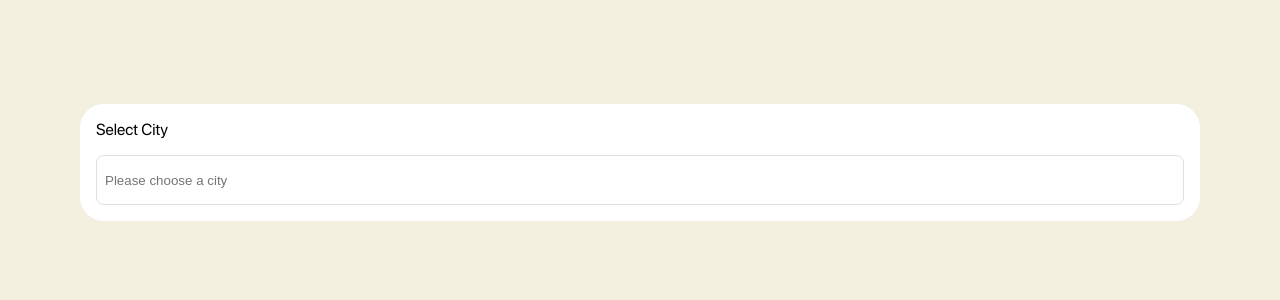
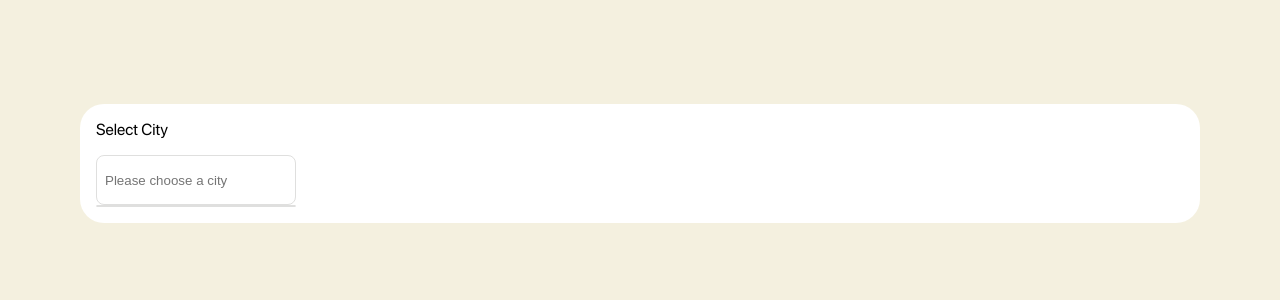
Before and after one commit to Alexander-ilyin3/weather_app, a React (Create React App) app: page / in a window 1280 px wide. Shown: the top 300 px of the page. Built offline with nearby package versions, Linux system fonts and the light colour scheme.

Commit message:
feat: autocomplete, cities fetch

```diff
--- a/craco.config.js
+++ b/craco.config.js
@@ -7,6 +7,7 @@ module.exports = {
       '@components': path.resolve(__dirname, 'src/components'),
       '@features': path.resolve(__dirname, 'src/features'),
       '@pages': path.resolve(__dirname, 'src/pages'),
+      '@utils': path.resolve(__dirname, 'src/utils'),
     },
   },
 };
--- a/src/components/Autocomplete/Autocomplete.module.scss
+++ b/src/components/Autocomplete/Autocomplete.module.scss
@@ -3,7 +3,11 @@
 .Root {
   display: flex;
   flex-direction: column;
-  gap: 16px;
+  width: 200px;
+
+  label {
+    margin-bottom: 16px;
+  }
 
   input {
     min-height: 48px;
@@ -16,4 +20,16 @@
 
     color: $gray-800;
   }
+
+  & > div {
+    border: 1px solid $gray-100;
+    border-radius: $border_radius_8;
+
+
+    .RenderItemContainer {
+      @include on-click-coloristic($main_blue);
+      padding: 12px 16px;
+      border-radius: $border-radius-8;
+    }
+  }
 }
--- a/src/components/Autocomplete/Autocomplete.tsx
+++ b/src/components/Autocomplete/Autocomplete.tsx
@@ -2,18 +2,34 @@ import React from 'react';
 
 import s from './Autocomplete.module.scss';
 
-type PropTypes = {
+type PropTypes<T> = {
   label?: string;
   value: string;
   onChange: (value: string) => void;
   placeholder?: string;
+  autocompleteData: T[];
+  RenderItem: React.FC<T>;
 };
 
-export const Autocomplete: React.FC<PropTypes> = ({ label, value, onChange, placeholder }) => {
+export const Autocomplete = <T,>({
+  label,
+  value,
+  onChange,
+  placeholder,
+  autocompleteData,
+  RenderItem,
+}: PropTypes<T>) => {
   return (
     <div className={s.Root}>
       {label && <label htmlFor="autocomplete">{label}</label>}
       <input id="autocomplete" placeholder={placeholder} value={value} onChange={(e) => onChange(e.target.value)} />
+      <div>
+        {autocompleteData.map((props, i) => (
+          <div className={s.RenderItemContainer} key={i}>
+            <RenderItem key={i} {...props} />
+          </div>
+        ))}
+      </div>
     </div>
   );
 };
--- a/src/components/Header/Header.tsx
+++ b/src/components/Header/Header.tsx
@@ -1,14 +1,19 @@
 import React, { useState } from 'react';
 
+import { useThrottle } from '@utils/withThrottle';
+
 import { Autocomplete } from '../Autocomplete/Autocomplete';
-import { Button } from '../Button/Button';
-
-import styles from './Header.module.scss';
+import { useGetCities } from './hooks/useGetCities';
 
 type PropTypes = {};
 
 export const Header: React.FC<PropTypes> = () => {
   const [value, setValue] = useState('');
+  const throtteledValue = useThrottle(value);
+
+  // TODO: remove test data
+  // const cities: { name: string }[] = [{ name: 'One' }, { name: 'Two' }, { name: 'Three' }]; //useGetCities(throtteledValue);
+  const cities = useGetCities(throtteledValue);
 
   return (
     <Autocomplete
@@ -16,6 +21,10 @@ export const Header: React.FC<PropTypes> = () => {
       placeholder="Please choose a city"
       value={value}
       onChange={(string) => setValue(string)}
+      autocompleteData={cities}
+      RenderItem={({ name }) => {
+        return <div>{name}</div>;
+      }}
     />
   );
 };
--- /dev/null
+++ b/src/components/Header/hooks/useGetCities.ts
@@ -0,0 +1,35 @@
+import { useCallback, useEffect, useState } from 'react';
+
+import { CityDto } from '@api/models/cities.dto';
+
+import { CitiesApi } from 'src/api';
+import config from 'src/config';
+
+export const useGetCities = (inputValue: string) => {
+  const [cities, setCities] = useState<CityDto[]>([]);
+
+  const getCities = useCallback(async () => {
+    console.log('evaluating...', inputValue);
+    const response = await CitiesApi.getCities({ appid: config.appid, q: `${inputValue},,UA`, limit: 5 });
+
+    return response;
+  }, [inputValue]);
+
+  useEffect(() => {
+    const request = async () => {
+      if (!inputValue || inputValue.length < 2) {
+        return;
+      }
+
+      const response = await getCities();
+      if (response.status === 200) {
+        setCities(response.data);
+      }
+      console.log({ response });
+    };
+
+    request();
+  }, [inputValue, getCities]);
+
+  return cities;
+};
--- /dev/null
+++ b/src/utils/withThrottle.ts
@@ -0,0 +1,22 @@
+import { useEffect, useRef, useState } from 'react';
+
+export const useThrottle = <T>(value: T, interval = 1000): T => {
+  const [throttledValue, setThrottledValue] = useState<T>(value);
+  const lastExecuted = useRef<number>(Date.now());
+
+  useEffect(() => {
+    if (Date.now() >= lastExecuted.current + interval) {
+      lastExecuted.current = Date.now();
+      setThrottledValue(value);
+    } else {
+      const timerId = setTimeout(() => {
+        lastExecuted.current = Date.now();
+        setThrottledValue(value);
+      }, interval);
+
+      return () => clearTimeout(timerId);
+    }
+  }, [value, interval]);
+
+  return throttledValue;
+};
--- a/tsconfig.json
+++ b/tsconfig.json
@@ -1,4 +1,5 @@
 {
+  "extends": "./tsconfig.paths.json",
   "compilerOptions": {
     "target": "es5",
     "lib": [
```
Also changed, not shown: tsconfig.paths.json (added, +12 -0 lines).
